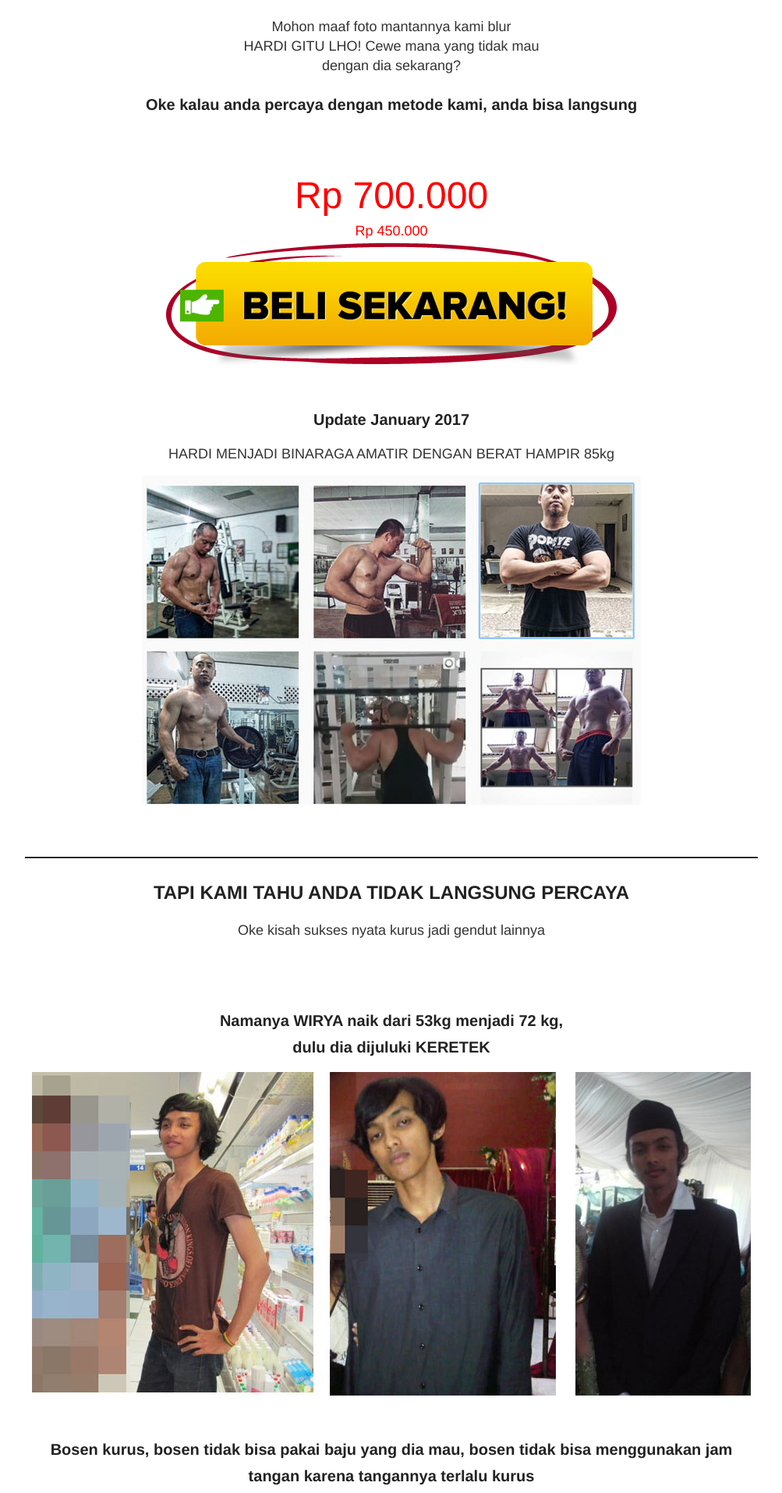
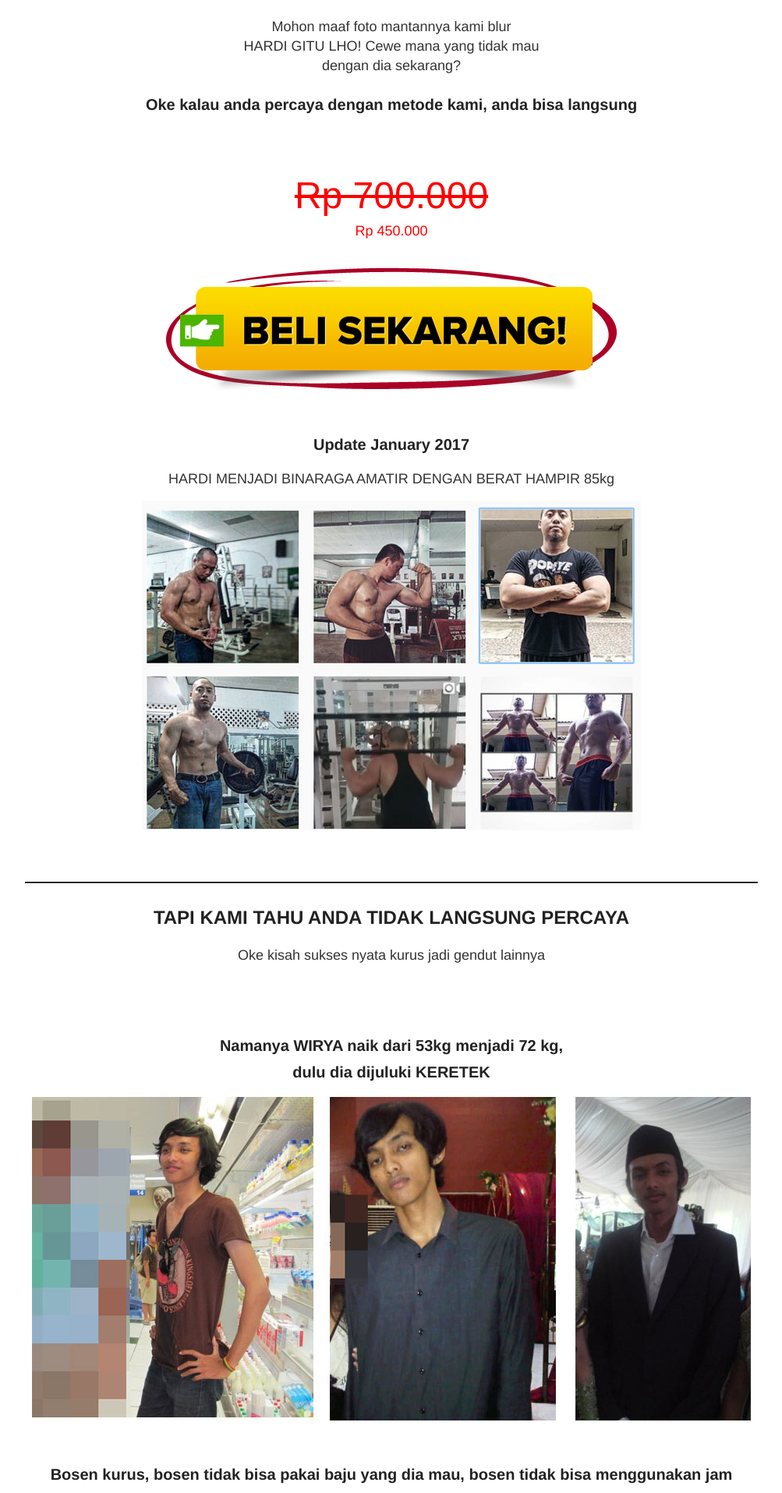
Before and after one commit to kemtol/gemukgagah, a Jekyll site: the page built from index.html, in a window 1280 px wide. Shown: the part 2046-3961 px from the top of the page at 78% size, without its empty margins (138-1141 px from the left). Built offline with Jekyll 4.4.1, drawn with Linux system fonts in a browser that asks for light colours.

Commit message:
Update default.html

```diff
--- a/_layouts/default.html
+++ b/_layouts/default.html
@@ -11,8 +11,9 @@
     <link rel="stylesheet" type="text/css" href="{{ site.baseurl }}/style.css" />
     <link rel="alternate" type="application/rss+xml" title="{{ site.name }} - {{ site.description }}" href="{{ site.baseurl }}/feed.xml" />
     <style>
+      .box-harga{margin-bottom:2rem;}
       .box-harga .hx,.box-harga .hy{color:red;display:block}
-      .box-harga .hx{font-size:2rem}
+      .box-harga .hx{font-size:2rem;text-decoration: line-through;}
       .box-harga .hx{font-size:3rem}
     </style>
   </head>
```
